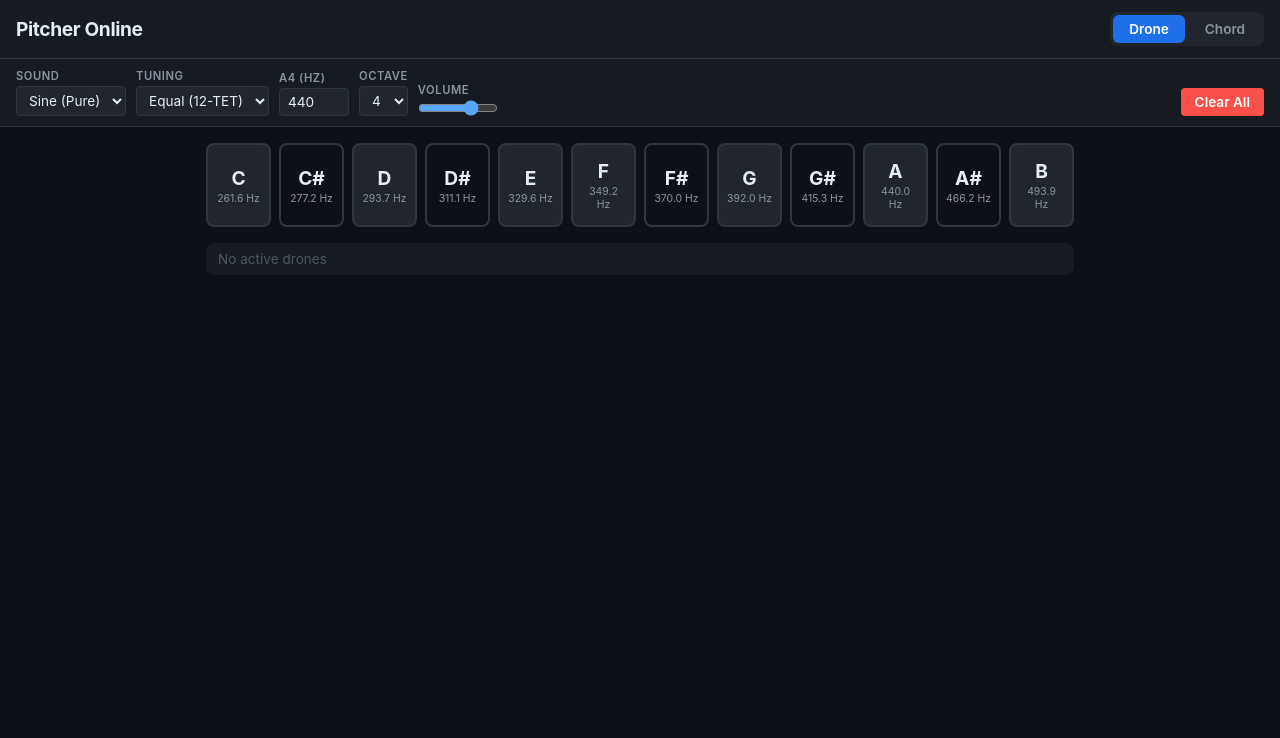
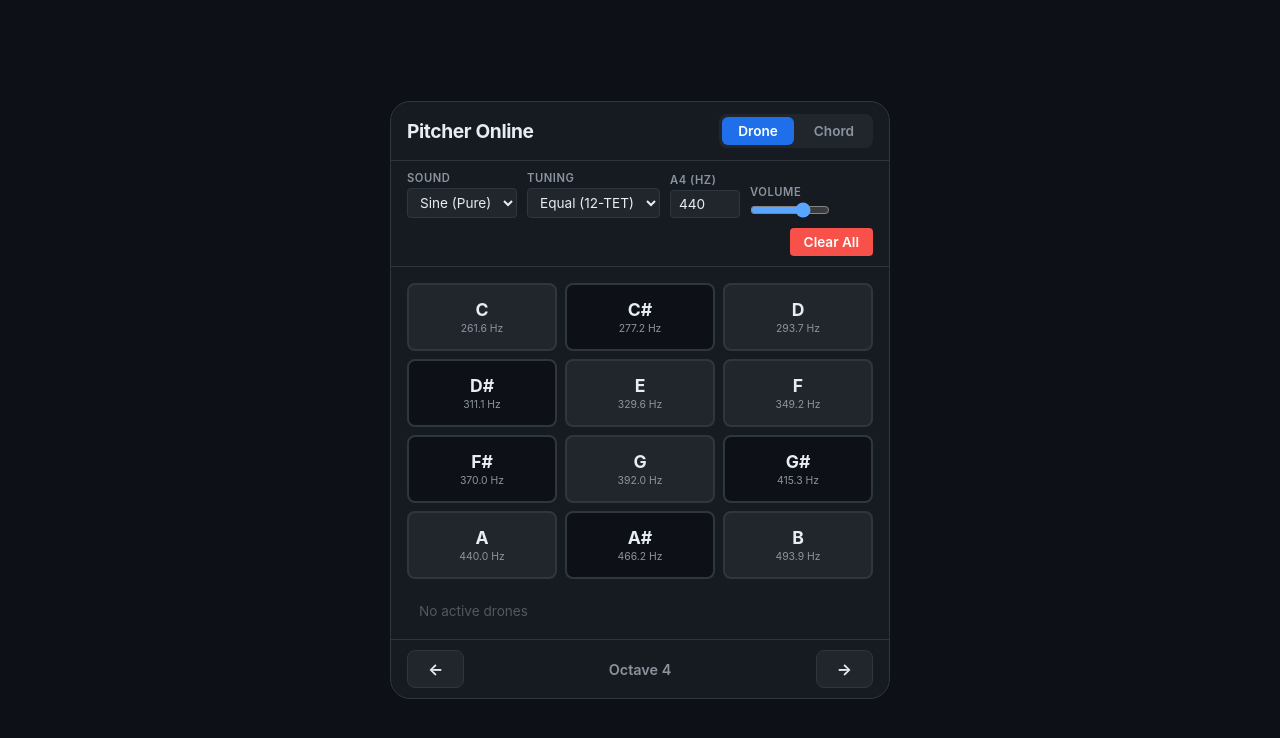
Before and after one commit to Noam-Elisha/pitcher-online, a plain HTML site: page index.html in a window 1280 px wide. Drawn offline with Linux system fonts and the light colour scheme.

Commit message:
Fix JI octave bug, add Dim7, centered card layout, octave nav buttons
- Fix Just Intonation octave calculation when notes wrap past root
- Add Dim7 chord type
- Wrap app in centered rounded card (app-shell)
- Replace octave dropdown with left/right nav buttons at bottom
- Remove A4 frequency clamping, accept any positive value
- Fix chord mode mobile layout (nowrap, tighter buttons)

Co-Authored-By: Claude Opus 4.6 <noreply@anthropic.com>

```diff
--- a/index.html
+++ b/index.html
@@ -38,12 +38,19 @@ body {
   min-height: 100dvh;
   overflow-x: hidden;
   -webkit-tap-highlight-color: transparent;
+  display: flex; align-items: center; justify-content: center;
+}
+
+.app-shell {
+  width: 100%; max-width: 500px;
+  background: var(--bg-surface); border: 1px solid var(--border);
+  border-radius: 20px; overflow: hidden;
+  margin: 16px;
 }
 
 header {
   display: flex; align-items: center; justify-content: space-between;
-  padding: 12px 16px; background: var(--bg-surface);
-  border-bottom: 1px solid var(--border); position: sticky; top: 0; z-index: 100;
+  padding: 12px 16px; border-bottom: 1px solid var(--border);
 }
 header h1 { font-size: 1.2rem; font-weight: 700; letter-spacing: -0.02em; }
 
@@ -58,7 +65,7 @@ header h1 { font-size: 1.2rem; font-weight: 700; letter-spacing: -0.02em; }
 
 .settings-bar {
   display: flex; flex-wrap: wrap; align-items: flex-end; gap: 10px;
-  padding: 10px 16px; background: var(--bg-surface); border-bottom: 1px solid var(--border);
+  padding: 10px 16px; border-bottom: 1px solid var(--border);
 }
 .setting-group { display: flex; flex-direction: column; gap: 3px; }
 .setting-group label {
@@ -85,11 +92,25 @@ header h1 { font-size: 1.2rem; font-weight: 700; letter-spacing: -0.02em; }
 }
 .btn-clear:hover { background: var(--danger-hover); }
 
-main { padding: 16px; max-width: 900px; margin: 0 auto; }
+main { padding: 16px; padding-bottom: 12px; }
+.octave-nav {
+  display: flex; align-items: center; justify-content: space-between;
+  padding: 10px 16px; border-top: 1px solid var(--border);
+}
+.octave-nav button {
+  padding: 8px 20px; background: var(--bg-elevated); color: var(--text-primary);
+  border: 1px solid var(--border); border-radius: var(--radius);
+  font-family: var(--font); font-size: 1rem; font-weight: 700;
+  cursor: pointer; transition: all 0.15s ease; touch-action: manipulation;
+}
+.octave-nav button:hover { background: var(--bg-hover); border-color: var(--accent); }
+.octave-nav button:disabled { opacity: 0.3; cursor: default; }
+.octave-nav button:disabled:hover { background: var(--bg-elevated); border-color: var(--border); }
+.octave-nav .octave-label { font-size: 0.9rem; font-weight: 600; color: var(--text-secondary); }
 .panel { display: none; }
 .panel.active { display: block; }
 
-.note-grid { display: grid; grid-template-columns: repeat(4, 1fr); gap: 8px; }
+.note-grid { display: grid; grid-template-columns: repeat(3, 1fr); gap: 8px; }
 .note-btn {
   position: relative; display: flex; flex-direction: column; align-items: center;
   justify-content: center; padding: 14px 8px; min-height: 64px;
@@ -141,22 +162,15 @@ main { padding: 16px; max-width: 900px; margin: 0 auto; }
 }
 
 @media (max-width: 479px) {
-  .note-grid { grid-template-columns: repeat(3, 1fr); }
   .settings-bar { gap: 8px; padding: 8px 12px; }
   header h1 { font-size: 1rem; }
-  .chord-btn { font-size: 0.6rem; padding: 8px 1px; min-width: 32px; }
-  .chord-root-label { width: 28px; font-size: 0.8rem; }
-}
-@media (min-width: 480px) and (max-width: 767px) {
-  .note-grid { grid-template-columns: repeat(4, 1fr); }
+  .chord-btn { font-size: 0.55rem; padding: 7px 0; min-width: 0; }
+  .chord-types { gap: 2px; flex-wrap: nowrap; }
+  .chord-root-label { width: 22px; font-size: 0.75rem; }
+  .chord-row { gap: 2px; }
 }
 @media (min-width: 768px) {
-  .note-grid { grid-template-columns: repeat(6, 1fr); }
-  .note-btn { min-height: 72px; font-size: 1.2rem; }
   .chord-btn { padding: 12px 8px; font-size: 0.8rem; }
-}
-@media (min-width: 1024px) {
-  .note-grid { grid-template-columns: repeat(12, 1fr); }
 }
 
 ::-webkit-scrollbar { width: 8px; }
@@ -165,6 +179,7 @@ main { padding: 16px; max-width: 900px; margin: 0 auto; }
   </style>
 </head>
 <body>
+  <div class="app-shell">
   <header>
     <h1>Pitcher Online</h1>
     <div class="mode-tabs">
@@ -193,7 +208,7 @@ main { padding: 16px; max-width: 900px; margin: 0 auto; }
     </div>
     <div class="setting-group drone-only" id="a4-group">
       <label for="a4-ref">A4 (Hz)</label>
-      <input id="a4-ref" type="number" value="440" min="400" max="480" step="1">
+      <input id="a4-ref" type="number" value="440" step="1">
     </div>
     <div class="setting-group drone-only" id="ji-root-group">
       <label for="ji-root">JI Root</label>
@@ -204,16 +219,6 @@ main { padding: 16px; max-width: 900px; margin: 0 auto; }
         <option value="F#">F#</option><option value="G">G</option>
         <option value="G#">G#</option><option value="A" selected>A</option>
         <option value="A#">A#</option><option value="B">B</option>
-      </select>
-    </div>
-    <div class="setting-group">
-      <label for="octave-select">Octave</label>
-      <select id="octave-select">
-        <option value="0">0</option><option value="1">1</option>
-        <option value="2">2</option><option value="3">3</option>
-        <option value="4" selected>4</option><option value="5">5</option>
-        <option value="6">6</option><option value="7">7</option>
-        <option value="8">8</option>
       </select>
     </div>
     <div class="setting-group">
@@ -232,6 +237,12 @@ main { padding: 16px; max-width: 900px; margin: 0 auto; }
       <div class="chord-grid" id="chord-grid"></div>
     </div>
   </main>
+  <div class="octave-nav">
+    <button id="octave-down" aria-label="Octave down">&larr;</button>
+    <span class="octave-label" id="octave-label">Octave 4</span>
+    <button id="octave-up" aria-label="Octave up">&rarr;</button>
+  </div>
+  </div>
 
   <script>
 // ===== Tuning =====
@@ -256,7 +267,10 @@ function getFrequency(noteName, octave, opts = {}) {
   if (system === 'just') {
     const rootFreqAt0 = a4Ref * Math.pow(2, (getMidiNumber(jiRoot, 0) - 69) / 12);
     const interval = ((NOTE_INDEX[noteName] - NOTE_INDEX[jiRoot]) % 12 + 12) % 12;
-    return rootFreqAt0 * JI_RATIOS[interval] * Math.pow(2, octave);
+    // When the note is below the root in chromatic order (C..B), the ascending
+    // JI ratio wraps past the octave boundary, so compensate by dropping an octave
+    const octAdj = (interval > 0 && NOTE_INDEX[noteName] < NOTE_INDEX[jiRoot]) ? octave - 1 : octave;
+    return rootFreqAt0 * JI_RATIOS[interval] * Math.pow(2, octAdj);
   }
   return a4Ref * Math.pow(2, (getMidiNumber(noteName, octave) - 69) / 12);
 }
@@ -317,6 +331,7 @@ const CHORD_TYPES = [
   { id: 'maj7',    name: 'Maj7', intervals: [0, 4, 7, 11] },
   { id: 'min7',    name: 'Min7', intervals: [0, 3, 7, 10] },
   { id: 'dim',     name: 'Dim',  intervals: [0, 3, 6] },
+  { id: 'dim7',    name: 'Dim7', intervals: [0, 3, 6, 9] },
   { id: 'halfdim', name: 'Hdim', intervals: [0, 3, 6, 10] },
   { id: 'aug',     name: 'Aug',  intervals: [0, 4, 8] },
 ];
@@ -419,7 +434,9 @@ const jiRootGroup = document.getElementById('ji-root-group');
 const jiRootSelect = document.getElementById('ji-root');
 const tuningGroup = document.getElementById('tuning-group');
 const a4Group = document.getElementById('a4-group');
-const octaveSelect = document.getElementById('octave-select');
+const octaveDownBtn = document.getElementById('octave-down');
+const octaveUpBtn = document.getElementById('octave-up');
+const octaveLabel = document.getElementById('octave-label');
 const volumeSlider = document.getElementById('volume-slider');
 const clearAllBtn = document.getElementById('clear-all');
 const modeTabs = document.querySelectorAll('.tab');
@@ -511,6 +528,10 @@ function render() {
   dronePanel.classList.toggle('active', isDrone);
   chordPanel.classList.toggle('active', !isDrone);
   modeTabs.forEach(t => t.classList.toggle('active', t.dataset.mode === state.mode));
+
+  octaveLabel.textContent = 'Octave ' + state.octave;
+  octaveDownBtn.disabled = state.octave <= 0;
+  octaveUpBtn.disabled = state.octave >= 8;
 }
 
 // ===== Handlers =====
@@ -547,8 +568,8 @@ tuningSysEl.addEventListener('change', () => {
   render();
 });
 a4RefInput.addEventListener('change', () => {
-  state.a4Ref = Math.min(480, Math.max(400, parseFloat(a4RefInput.value) || 440));
-  a4RefInput.value = state.a4Ref;
+  const val = parseFloat(a4RefInput.value);
+  if (!isNaN(val) && val > 0) { state.a4Ref = val; } else { a4RefInput.value = state.a4Ref; }
   if (state.activeDrones.size > 0) { ensureAudio(); updateFrequencies(buildFreqMap(), state.timbre); }
   render();
 });
@@ -557,7 +578,8 @@ jiRootSelect.addEventListener('change', () => {
   if (state.tuningSystem === 'just' && state.activeDrones.size > 0) { ensureAudio(); updateFrequencies(buildFreqMap(), state.timbre); }
   render();
 });
-octaveSelect.addEventListener('change', () => { state.octave = parseInt(octaveSelect.value); render(); });
+octaveDownBtn.addEventListener('pointerdown', e => { e.preventDefault(); if (state.octave > 0) { state.octave--; render(); } });
+octaveUpBtn.addEventListener('pointerdown', e => { e.preventDefault(); if (state.octave < 8) { state.octave++; render(); } });
 volumeSlider.addEventListener('input', () => { state.volume = parseInt(volumeSlider.value) / 100; setMasterVolume(state.volume); });
 
 clearAllBtn.addEventListener('pointerdown', e => {
@@ -570,7 +592,7 @@ modeTabs.forEach(tab => {
     e.preventDefault(); const mode = tab.dataset.mode; if (mode === state.mode) return;
     clearAllVoices(); state.activeDrones.clear();
     state.activeChordRoot = null; state.activeChordType = null; state.mode = mode;
-    if (mode === 'chord' && state.octave > 5) { state.octave = 3; octaveSelect.value = '3'; }
+    if (mode === 'chord' && state.octave > 5) { state.octave = 3; }
     render();
   });
 });
```
